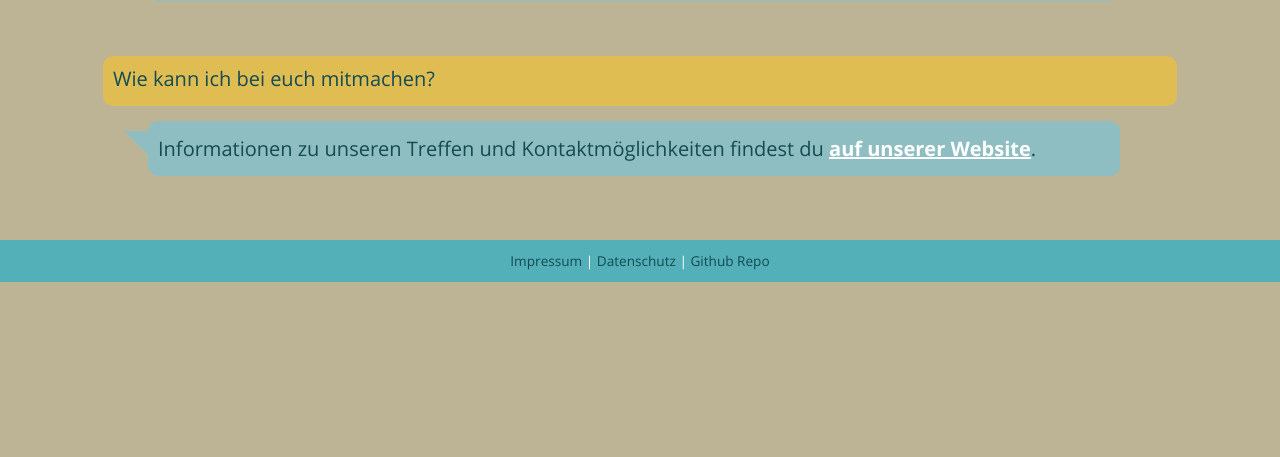
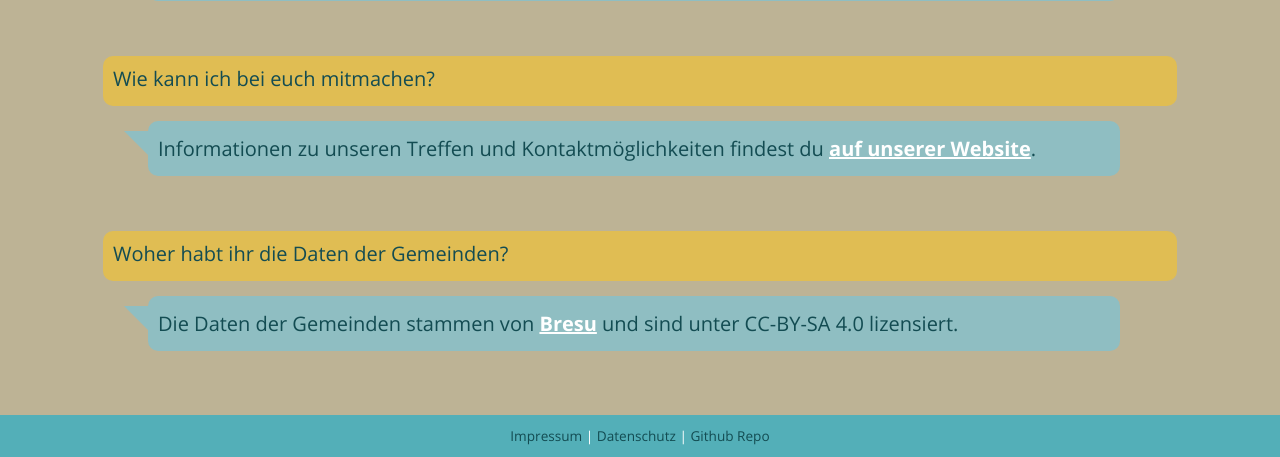
Before and after one commit to c3wien/Poke-That-Gmeind, a Python web app: template luftfilterbegehren/templates/general/faq.html in a window 1280 px wide. Shown: the part 2541-2998 px from the top of the page. Before the commit the page ends 2823 px from the top, so only its background shows below. Run offline with Jinja, Linux system fonts and the light colour scheme; the template is opened without the code that fills it, so the values that code supplies are empty; some libraries are stand-ins or nearby versions.

Commit message:
add license information about cities.json

```diff
--- a/luftfilterbegehren/templates/general/faq.html
+++ b/luftfilterbegehren/templates/general/faq.html
@@ -104,6 +104,16 @@
                         Informationen zu unseren Treffen und Kontaktmöglichkeiten findest du <a href="https://c3w.at/mitmachen/">auf unserer Website</a>.
                     </p>
                 </li>
+                <li>
+                    <div class="avtxt">
+                        <h3>Woher habt ihr die Daten der Gemeinden?</h3>
+                    </div>
+                </li>
+                <li>
+                    <p>
+                    Die Daten der Gemeinden stammen von <a href="https://github.com/bresu/oe_gemeinden">Bresu</a> und sind unter CC-BY-SA 4.0 lizensiert.
+                    </p>
+                </li>
             </ul>
         </div>
     </section>
```
Also changed, not shown: README.md.
